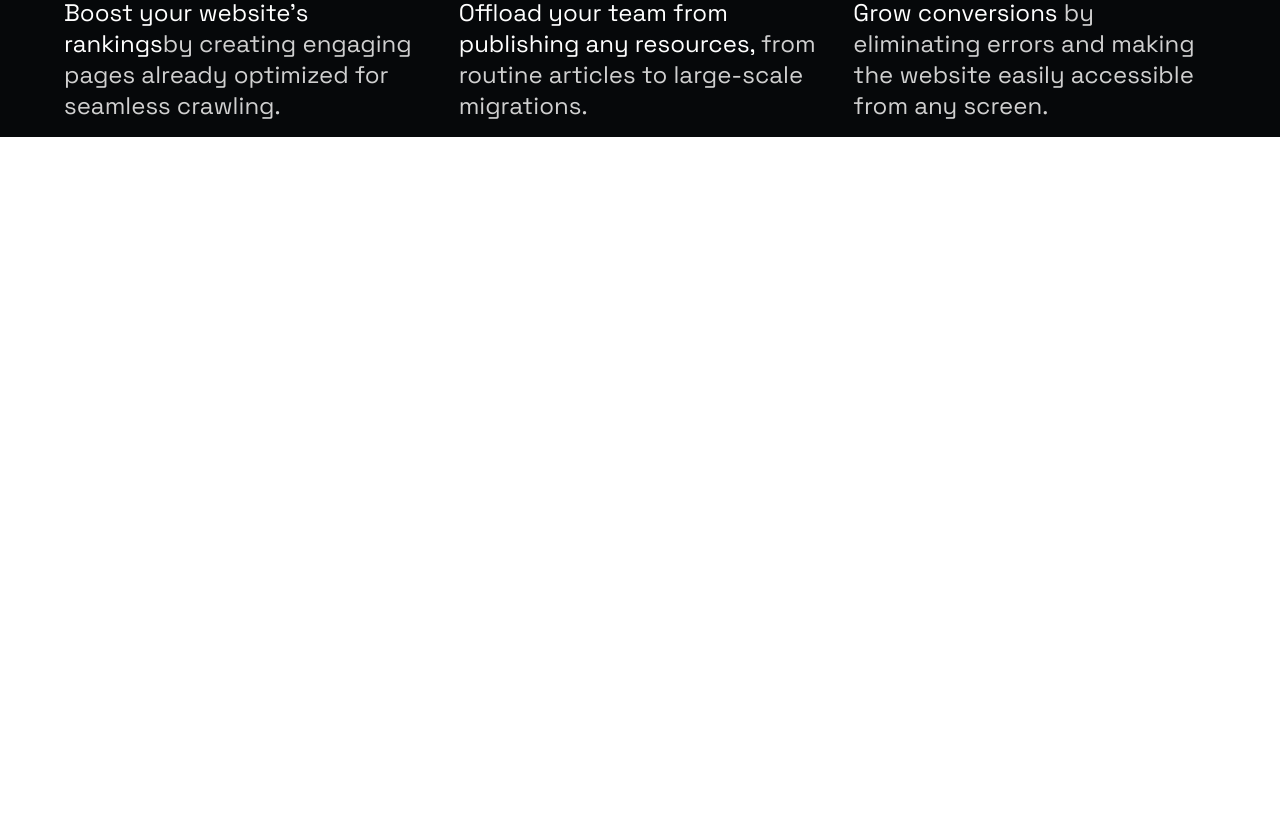
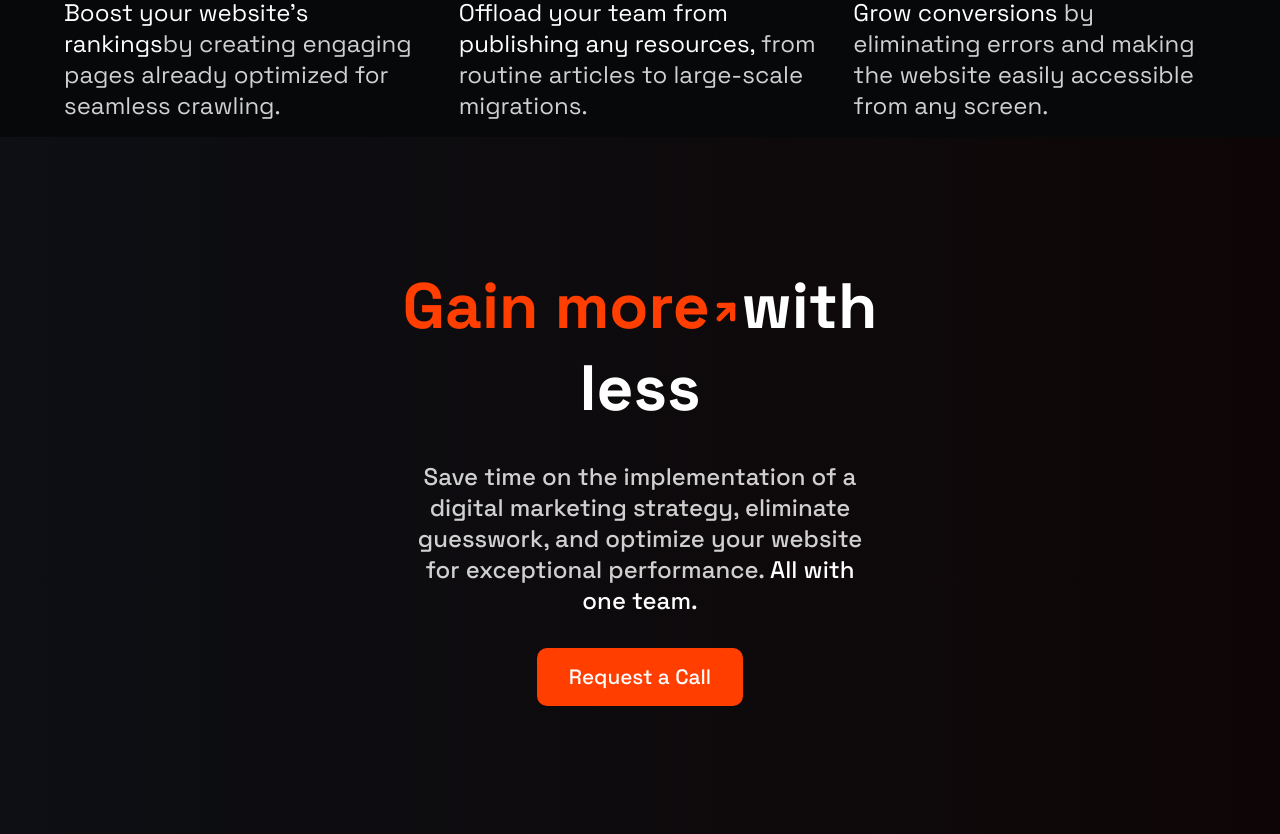
Before and after one commit to anaghroy/React-landing-part-4, a React (Vite) app: page / in a window 1280 px wide. Shown: the part 10340-11174 px from the top of the page. Before the commit the page ends 10477 px from the top, so only its background shows below. Built offline with nearby package versions, Linux system fonts and the light colour scheme.

Commit message:
Gain Section Section

```diff
--- a/src/App.jsx
+++ b/src/App.jsx
@@ -1,6 +1,7 @@
 import Capabilities from "./Components/Capabilities";
 import Conversion from "./Components/Conversion";
 import Engine from "./Components/Engine";
+import Gain from "./Components/Gain";
 import Navbar from "./Components/Navbar";
 import Rank from "./Components/Rank";
 import Seamless from "./Components/Seamless";
@@ -28,6 +29,7 @@ const App = () => {
       <Engine graph={graph} />
       <Conversion text={text} achieve={achieve}/>
       <Web icons={icons} contentData={contentData}/>
+      <Gain/>
     </div>
   );
 };
--- /dev/null
+++ b/src/Components/Gain.jsx
@@ -0,0 +1,26 @@
+import { ArrowUpRight } from "lucide-react";
+import React from "react";
+
+const Gain = () => {
+  return (
+    <div className="main-gain">
+      <div className="content">
+        <p>
+          Gain more
+          <ArrowUpRight color="#FF3E00" size={32} strokeWidth={4} />
+          <span>with less</span>
+        </p>
+        <div className="para">
+          <p>Save time on the implementation of a digital marketing strategy,
+          eliminate guesswork, and optimize your website for exceptional
+          performance. <span>All with one team.</span></p>
+        </div>
+        <div className="button-btn">
+        <a href="#">Request a Call</a>
+      </div>
+      </div>
+    </div>
+  );
+};
+
+export default Gain;
--- a/src/style.css
+++ b/src/style.css
@@ -736,4 +736,44 @@ body {
 .main-Web .main-flex .content p span {
   font-size: 1.5rem;
   color: white;
+}
+
+/*Gain Section*/
+.main-gain {
+  width: 100%;
+  background: linear-gradient(to right, #0d0f14, #0e0606);
+  padding: 8rem;
+}
+.main-gain .content {
+  width: 50%;
+  display: flex;
+  flex-direction: column;
+  align-items: center;
+  margin-left: 25%;
+}
+.main-gain .content p {
+  text-align: center;
+  font-size: 4rem;
+  color: #ff3e00;
+  font-family: bold;
+}
+.main-gain .content p span {
+  color: #fff;
+  font-size: 4rem;
+  font-family: bold;
+}
+.main-gain .content .para {
+  padding: 2rem;
+  text-align: center;
+}
+.main-gain .content .para p {
+  text-align: center;
+  font-size: 1.5rem;
+  color: #d0d0d0;
+  font-family: medium;
+}
+.main-gain .content .para p span {
+  font-size: 1.5rem;
+  color: #fff;
+  font-family: medium;
 }/*# sourceMappingURL=style.css.map */
--- a/src/style.scss
+++ b/src/style.scss
@@ -765,3 +765,45 @@ body {
     }
   }
 }
+/*Gain Section*/
+.main-gain {
+  width: 100%;
+  background: linear-gradient(to right, #0d0f14, #0e0606);
+
+  padding: 8rem;
+  .content {
+    width: 50%;
+    // background-color: yellow;
+    display: flex;
+    flex-direction: column;
+    align-items: center;
+    margin-left: 25%;
+    p {
+      text-align: center;
+      font-size: 4rem;
+      color: #ff3e00;
+      font-family: bold;
+      span {
+        color: #fff;
+        font-size: 4rem;
+        font-family: bold;
+      }
+    }
+    .para {
+      padding: 2rem;
+      text-align: center;
+      p {
+        text-align: center;
+        font-size: 1.5rem;
+        color: #d0d0d0;
+        font-family: medium;
+
+        span {
+          font-size: 1.5rem;
+          color: #fff;
+          font-family: medium;
+        }
+      }
+    }
+  }
+}
--- a/src/theme.css
+++ b/src/theme.css
@@ -33,3 +33,17 @@
 body {
   user-select: none;
 }
+/*Globel Variable*/
+.button-btn {
+  padding: 1rem 2rem;
+  border-radius: 10px;
+  width: fit-content;
+  justify-content: center;
+  background-color: #ff3e00;
+  a {
+    color: #ffff;
+    text-decoration: none;
+    font-size: 1.3rem;
+    font-family: medium;
+  }
+}
```
Also changed, not shown: 1 other file (tests, documents, lock files or other folders).
